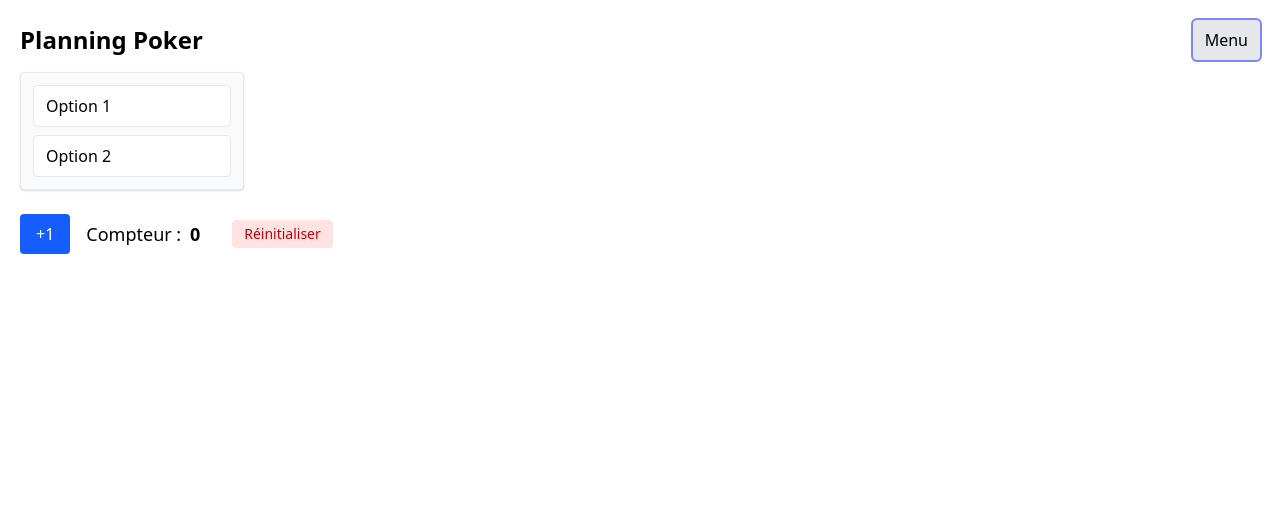
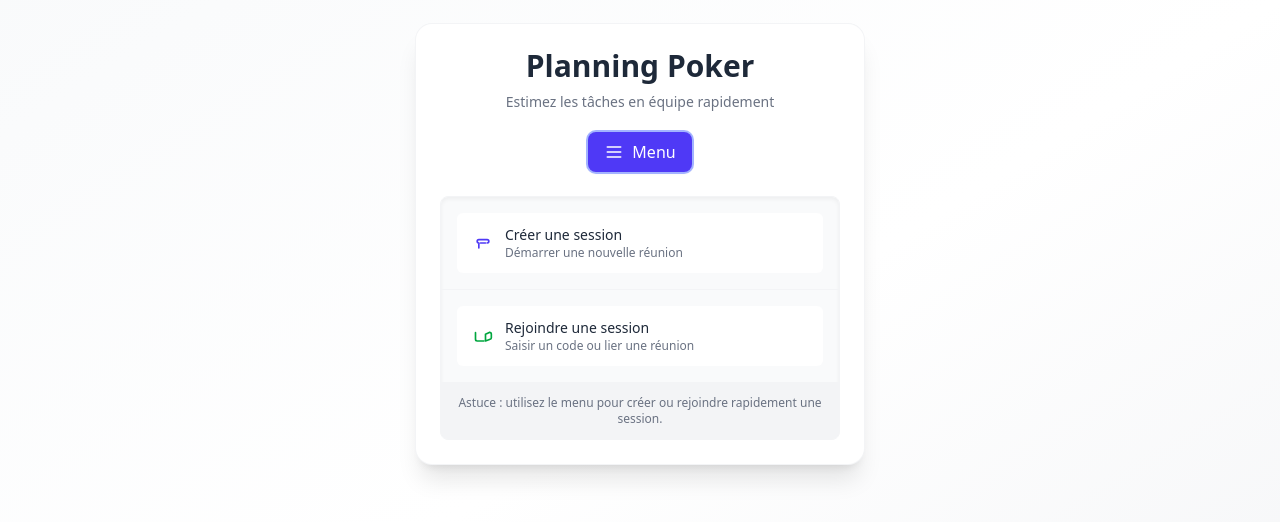
Before and after one commit to AxelDoussoux/Conception-de-projet--Planning-Poker-Doussoux-Berger, a React (Vite) app: page / in a window 1280 px wide. Both pictures are taken after a click on the button "Menu". Shown: the top 522 px of the page. Built offline with nearby package versions, Linux system fonts and the light colour scheme.

Commit message:
feat: update package.json for versioning and add testing dependencies
refactor: enhance App component with menu functionality and improve UI

ci: add GitHub Actions workflow for running unit tests

```diff
--- a/src/App.tsx
+++ b/src/App.tsx
@@ -1,64 +1,109 @@
 import { useState, type JSX } from 'react';
 
+/**
+ * Composant principal de l'application "Planning Poker".
+ *
+ * Affiche le titre, une description et un bouton "Menu" qui ouvre/ferme
+ * un panneau contenant des actions (créer/rejoindre une session).
+ *
+ * @returns {JSX.Element} L'élément React rendu pour l'application.
+ */
 function App(): JSX.Element {
-  const [count, setCount] = useState<number>(0);
+  /**
+   * Indique si le menu est ouvert.
+   * @type {boolean}
+   */
   const [menuOpen, setMenuOpen] = useState<boolean>(false);
 
+  /**
+   * Bascule l'état d'ouverture du menu.
+   * @returns {void}
+   */
+  const toggleMenu = (): void => {
+    setMenuOpen(open => !open);
+  };
+
+  /**
+   * Handler appelé lorsque l'utilisateur clique sur "Créer une session".
+   * Pour l'instant il affiche simplement une alerte.
+   *
+   * @returns {void}
+   */
+  const handleCreateSession = (): void => {
+    alert('Créer une session');
+  };
+
+  /**
+   * Handler appelé lorsque l'utilisateur clique sur "Rejoindre une session".
+   * Pour l'instant il affiche simplement une alerte.
+   *
+   * @returns {void}
+   */
+  const handleJoinSession = (): void => {
+    alert('Rejoindre une session');
+  };
+
   return (
-    <div className="font-sans p-5">
-      <header className="flex justify-between items-center">
-        <h1 className="text-2xl font-semibold m-0">Planning Poker</h1>
+    <div className="min-h-screen bg-gradient-to-br from-gray-50 via-white to-gray-100 flex items-start justify-center p-6">
+      <div className="w-full max-w-md bg-white rounded-2xl shadow-xl ring-1 ring-gray-100 overflow-hidden">
+        <header className="p-6 text-center">
+          <h1 className="text-3xl font-extrabold text-gray-800">Planning Poker</h1>
+          <p className="mt-2 text-sm text-gray-500">Estimez les tâches en équipe rapidement</p>
+
+          <div className="mt-5 flex justify-center">
             <button
-          onClick={() => setMenuOpen(open => !open)}
+              onClick={toggleMenu}
               aria-expanded={menuOpen}
-          className="px-3 py-2 bg-gray-200 rounded hover:bg-gray-300 focus:outline-none focus:ring-2 focus:ring-indigo-400"
+              className="inline-flex items-center gap-2 px-4 py-2 bg-indigo-600 text-white rounded-lg shadow-sm hover:bg-indigo-700 focus:outline-none focus:ring-2 focus:ring-indigo-300 transition"
             >
+              <svg className="w-5 h-5" fill="none" stroke="currentColor" viewBox="0 0 24 24" aria-hidden>
+                <path strokeLinecap="round" strokeLinejoin="round" strokeWidth="2" d="M4 6h16M4 12h16M4 18h16" />
+              </svg>
               Menu
             </button>
+          </div>
         </header>
 
         {menuOpen && (
-        <nav className="border border-gray-200 p-3 mt-3 w-56 rounded bg-gray-50 shadow-sm">
-          <ul className="space-y-2 p-0 m-0 list-none">
-            <li>
+          <nav className="px-6 pb-6" aria-label="Panneau de menu principal">
+            <div className="bg-gray-50 border border-gray-100 rounded-lg shadow-inner divide-y divide-gray-100 overflow-hidden">
+              <div className="p-4">
                 <button
-                onClick={() => alert('Option 1')}
-                className="w-full text-left bg-white border border-gray-200 rounded px-3 py-2 hover:bg-gray-100"
+                  onClick={handleCreateSession}
+                  className="w-full flex items-center gap-3 px-4 py-3 bg-white rounded-md hover:bg-gray-50 transition text-left"
                 >
-                Option 1
+                  <svg className="w-5 h-5 text-indigo-600" fill="none" stroke="currentColor" viewBox="0 0 24 24" aria-hidden>
+                    <path strokeLinecap="round" strokeLinejoin="round" strokeWidth="2" d="M9 12h6m2 0a2 2 0 100-4H7a2 2 0 100 4m0 0v6" />
+                  </svg>
+                  <div>
+                    <div className="text-sm font-medium text-gray-800">Créer une session</div>
+                    <div className="text-xs text-gray-500">Démarrer une nouvelle réunion</div>
+                  </div>
                 </button>
-            </li>
-            <li>
+              </div>
+
+              <div className="p-4">
                 <button
-                onClick={() => alert('Option 2')}
-                className="w-full text-left bg-white border border-gray-200 rounded px-3 py-2 hover:bg-gray-100"
+                  onClick={handleJoinSession}
+                  className="w-full flex items-center gap-3 px-4 py-3 bg-white rounded-md hover:bg-gray-50 transition text-left"
                 >
-                Option 2
+                  <svg className="w-5 h-5 text-green-600" fill="none" stroke="currentColor" viewBox="0 0 24 24" aria-hidden>
+                    <path strokeLinecap="round" strokeLinejoin="round" strokeWidth="2" d="M15 10l4.553-2.276A2 2 0 0122 9.618V14a2 2 0 01-1.447 1.934L15 18v-8zM3 8v8a2 2 0 002 2h8" />
+                  </svg>
+                  <div>
+                    <div className="text-sm font-medium text-gray-800">Rejoindre une session</div>
+                    <div className="text-xs text-gray-500">Saisir un code ou lier une réunion</div>
+                  </div>
                 </button>
-            </li>
-          </ul>
+              </div>
+
+              <div className="p-3 bg-gray-100 text-center text-xs text-gray-500">
+                Astuce : utilisez le menu pour créer ou rejoindre rapidement une session.
+              </div>
+            </div>
           </nav>
         )}
-
-      <main className="mt-6">
-        <div className="flex items-center gap-4">
-          <button
-            onClick={() => setCount(c => c + 1)}
-            className="px-4 py-2 text-white bg-blue-600 rounded hover:bg-blue-700 focus:outline-none focus:ring-2 focus:ring-blue-300"
-          >
-            +1
-          </button>
-          <div className="text-lg">
-            Compteur : <strong className="ml-1">{count}</strong>
       </div>
-          <button
-            onClick={() => setCount(0)}
-            className="ml-4 px-3 py-1 text-sm bg-red-100 text-red-700 rounded hover:bg-red-200"
-          >
-            Réinitialiser
-          </button>
-        </div>
-      </main>
     </div>
   );
 }
```
Also changed, not shown: package.json (+14 -4 lines), 1 other file (tests, documents, lock files or other folders). Lines whose indentation alone changed are shown as unchanged.
